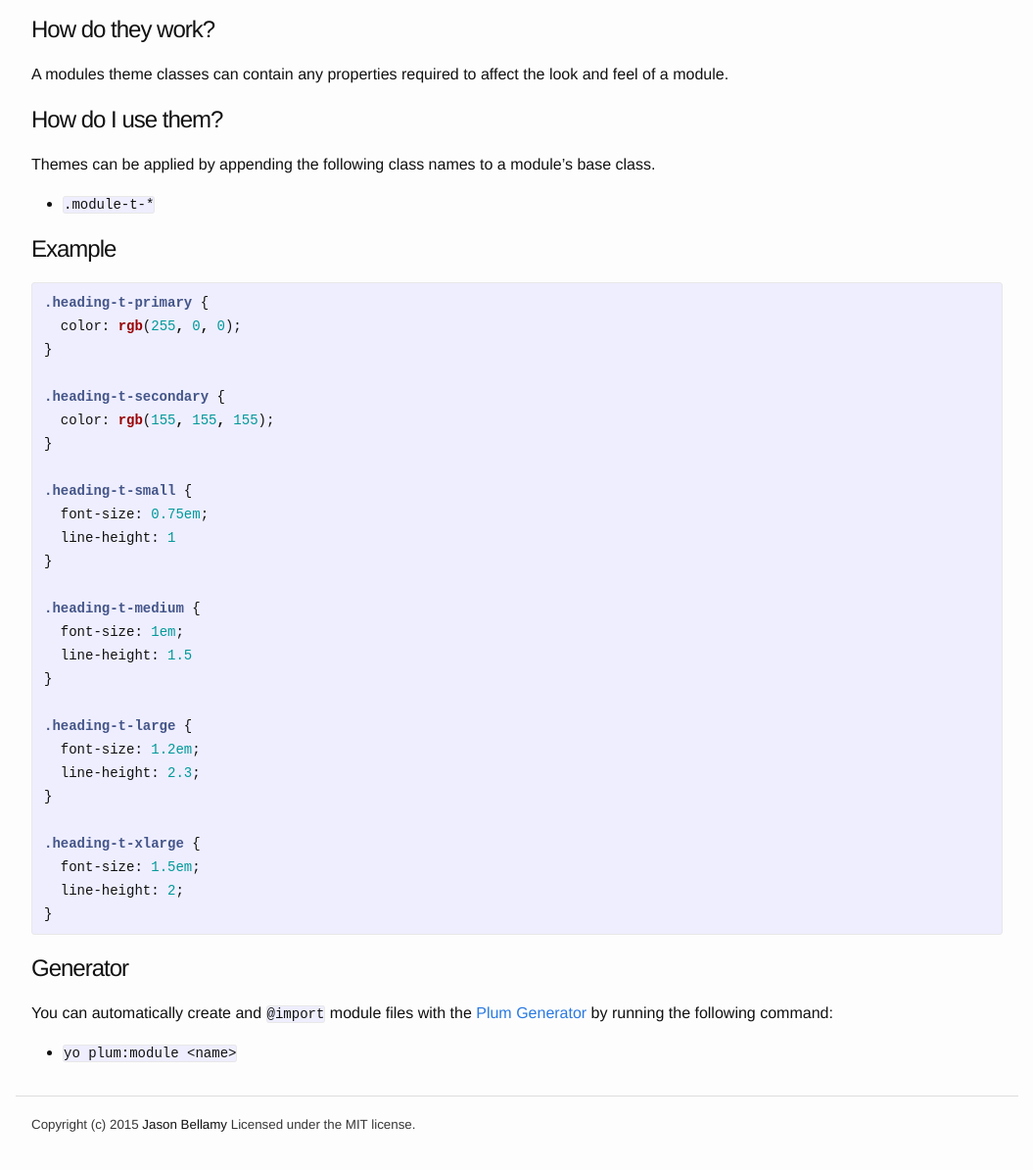
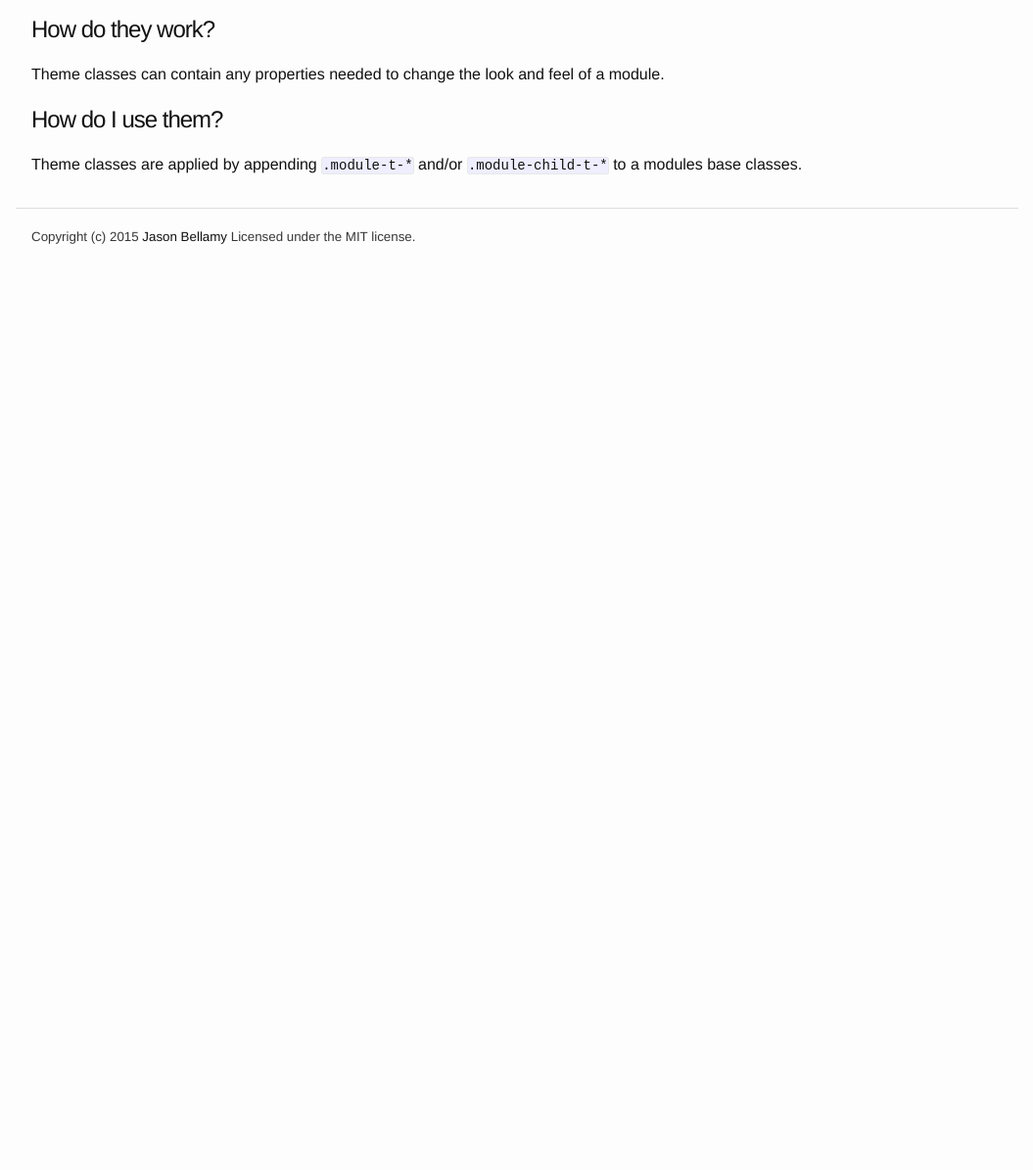
Before and after one commit to plum-css/plum, a Jekyll site: the page built from _docs/modules-theme.md, in a window 1280 px wide, cut to the strip 308-1515 px from the top of the page. Shown: the top 1194 px of the strip at 98% size, without its empty margins (112-1167 px from the left). Built offline with Jekyll 4.4.1, drawn with Linux system fonts in a browser that asks for light colours; nearby versions of some CDN libraries; Markdown is read by kramdown in place of the engine named in the settings; after the commit the page ends 900 px from its top, so only the background shows below that.

Commit message:
simplify module sub sections

````diff
--- a/_docs/modules-theme.md
+++ b/_docs/modules-theme.md
@@ -22,46 +22,8 @@ graph TD;
 
 ## How do they work?
 
-A modules theme classes can contain any properties required to affect the look and feel of a module.
+Theme classes can contain any properties needed to change the look and feel of a module.
 
 ## How do I use them?
-Themes can be applied by appending the following class names to a module's base class.
- - `.module-t-*`
 
-## Example
-
-```scss
-.heading-t-primary {
-  color: rgb(255, 0, 0);
-}
-
-.heading-t-secondary {
-  color: rgb(155, 155, 155);
-}
-
-.heading-t-small {
-  font-size: 0.75em;
-  line-height: 1
-}
-
-.heading-t-medium {
-  font-size: 1em;
-  line-height: 1.5
-}
-
-.heading-t-large {
-  font-size: 1.2em;
-  line-height: 2.3;
-}
-
-.heading-t-xlarge {
-  font-size: 1.5em;
-  line-height: 2;
-}
-```
-
-## Generator
-
-You can automatically create and `@import` module files with the [Plum Generator](https://github.com/plum-css/generator-plum) by running the following command:
-
-- `yo plum:module <name>`
+Theme classes are applied by appending `.module-t-*` and/or `.module-child-t-*` to a modules base classes.
````
Also changed, not shown: _docs/modules-base.md (+3 -16 lines), _docs/modules-layout.md (+4 -22 lines), _docs/modules-modifier.md (+2 -16 lines), _docs/modules-state.md (+4 -22 lines), _docs/modules.md (+5 -5 lines).
